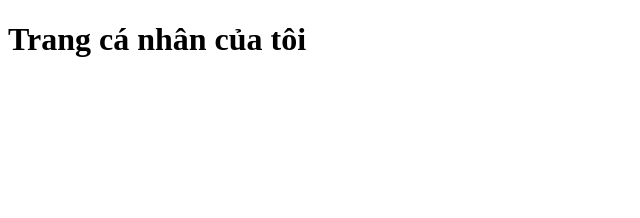
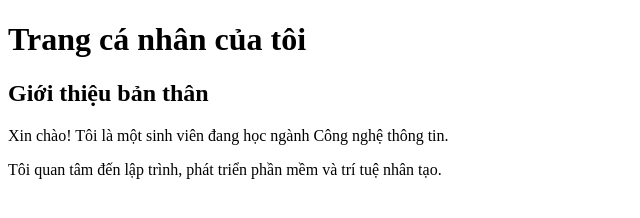
Before and after one commit to aduengxds/my-personal-page, a plain HTML site: page index.html in a window 1280 px wide. Shown: the whole page, without its empty margins (0-640 px from the left). Drawn offline with Linux system fonts and the light colour scheme.

Commit message:
Add introduction section

```diff
--- a/index.html
+++ b/index.html
@@ -7,5 +7,11 @@
 </head>
 <body>
     <h1>Trang cá nhân của tôi</h1>
+
+    <section>
+        <h2>Giới thiệu bản thân</h2>
+        <p>Xin chào! Tôi là một sinh viên đang học ngành Công nghệ thông tin.</p>
+        <p>Tôi quan tâm đến lập trình, phát triển phần mềm và trí tuệ nhân tạo.</p>
+    </section>
 </body>
 </html>
```
